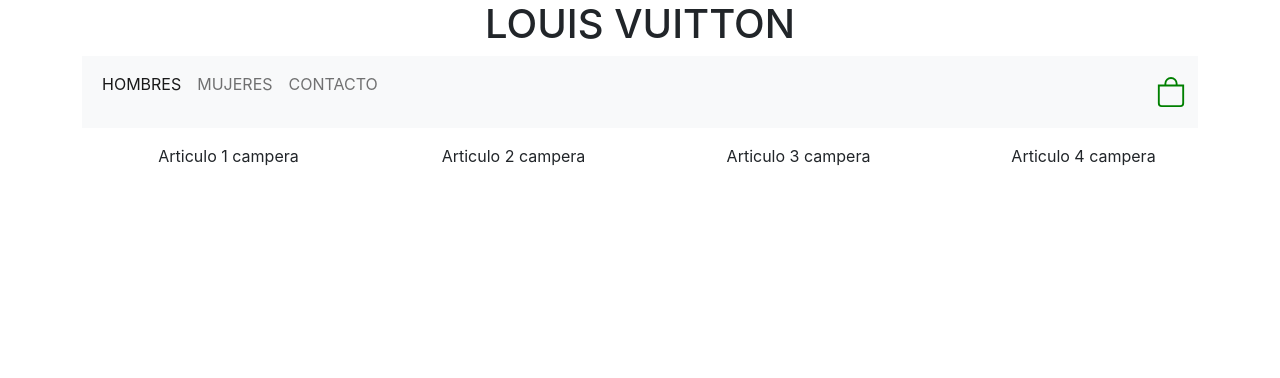
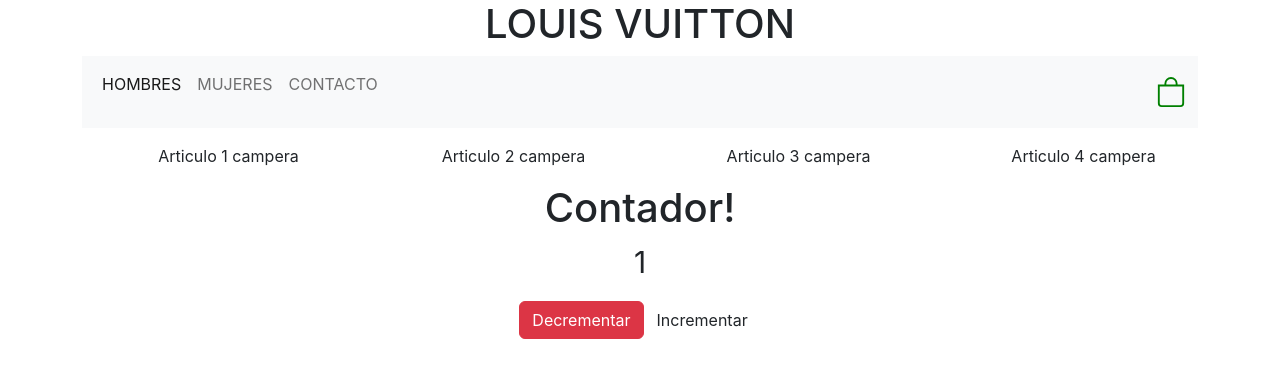
Before and after one commit to legallaisgonzalo/proyectoch, a React (Create React App) app in the folder my-app/: page / in a window 1280 px wide. Shown: the top 378 px of the page. Built offline with nearby package versions, Linux system fonts and the light colour scheme.

Commit message:
Contador!

```diff
--- a/my-app/src/App.js
+++ b/my-app/src/App.js
@@ -2,6 +2,7 @@
 import React from "react";
 import { Navbar } from "./components/Navbar";
 import { ItemListContainer } from "./components/ItemListContainer/ItemListContainer";
+import { Counter } from "./components/Counter";
 
 function App() {
   const prenda1 = {
@@ -30,6 +31,7 @@
         prenda3={prenda3.tipo}
         prenda4={prenda4.tipo}
       />
+      <Counter/>
     </div>
   );
 }
--- /dev/null
+++ b/my-app/src/components/Counter.jsx
@@ -0,0 +1,27 @@
+import React from 'react'
+import { useState } from 'react'
+import styles from '../components/ItemListContainer/Articulos.module.css'
+
+export const Counter = () => {
+
+    let [contador, setContador] = useState(1)
+
+    const incrementar = () => {
+        setContador (contador + 1)
+    }
+
+    const decrementar = () => {
+        setContador (contador - 1)
+    }
+
+  return (
+    <div>
+        <h1>Contador! </h1>
+        <p className={styles.contador}>{contador}</p>
+        <button className='btn btn-danger' onClick={decrementar}>Decrementar</button>
+        <button className='btn btn-succes' onClick={incrementar}>Incrementar</button>
+
+
+    </div>
+  )
+}
--- a/my-app/src/components/ItemListContainer/Articulos.module.css
+++ b/my-app/src/components/ItemListContainer/Articulos.module.css
@@ -14,3 +14,6 @@
 .li{
     padding: 2px;
 }
+.contador{
+    font-size: 30px;
+}
--- a/my-app/src/index.js
+++ b/my-app/src/index.js
@@ -2,7 +2,7 @@
 import ReactDOM from 'react-dom/client';
 import './index.css';
 import App from './App';
-import reportWebVitals from './reportWebVitals';
+
 
 
 
@@ -19,8 +19,3 @@
 
   </React.StrictMode>
 );
-
-// If you want to start measuring performance in your app, pass a function
-// to log results (for example: reportWebVitals(console.log))
-// or send to an analytics endpoint. Learn more: https://bit.ly/CRA-vitals
-reportWebVitals();
--- a/my-app/src/reportWebVitals.js
+++ /dev/null
@@ -1,13 +0,0 @@
-const reportWebVitals = onPerfEntry => {
-  if (onPerfEntry && onPerfEntry instanceof Function) {
-    import('web-vitals').then(({ getCLS, getFID, getFCP, getLCP, getTTFB }) => {
-      getCLS(onPerfEntry);
-      getFID(onPerfEntry);
-      getFCP(onPerfEntry);
-      getLCP(onPerfEntry);
-      getTTFB(onPerfEntry);
-    });
-  }
-};
-
-export default reportWebVitals;
```
Also changed, not shown: my-app/src/logo.svg (deleted).
